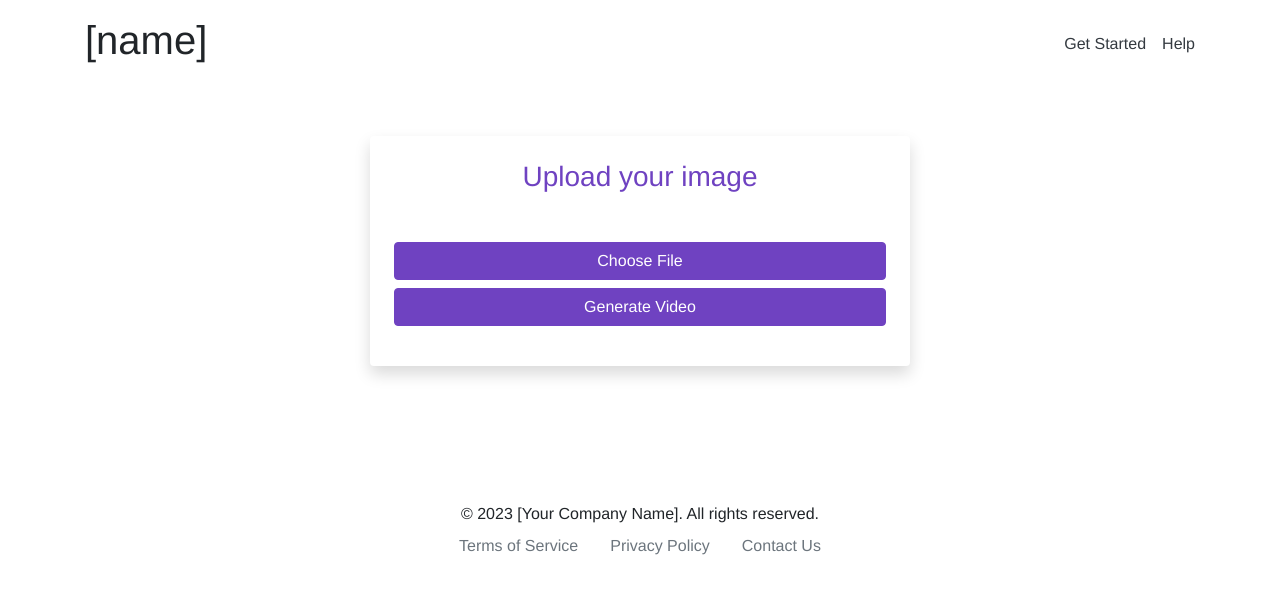
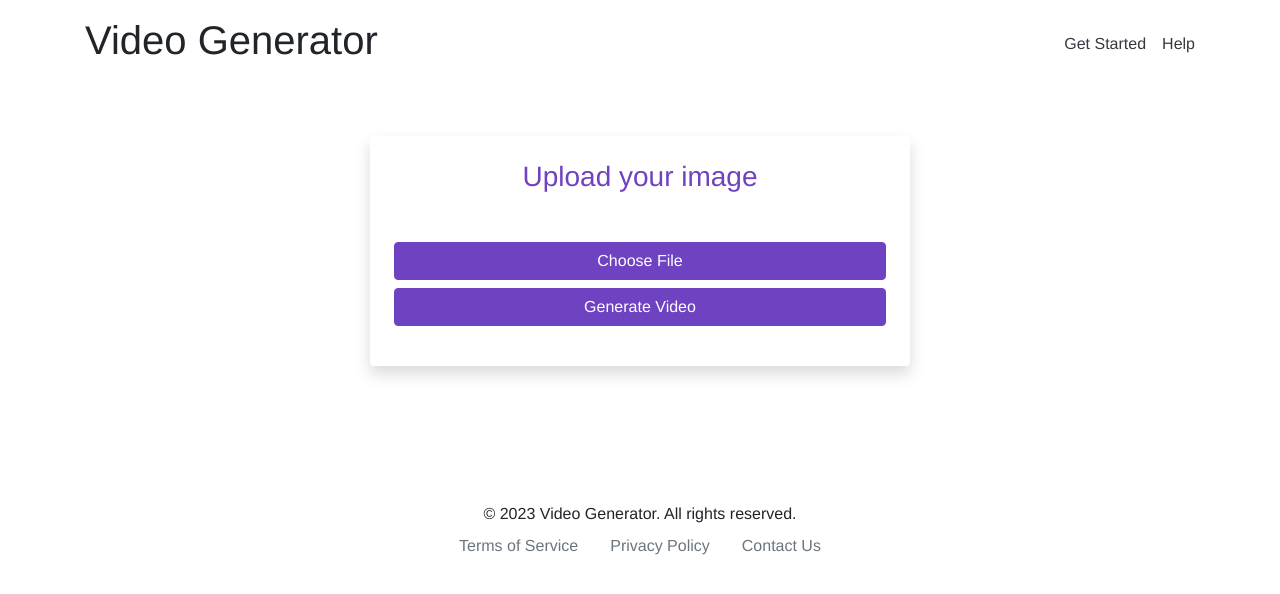
Before and after one commit to Idiotcodes/Video-Generator, a Flask app: page /image-to-video in a window 1280 px wide. Shown: the top 594 px of the page. Run offline with Flask 3, Linux system fonts and the light colour scheme; some libraries are stand-ins or nearby versions.

Commit message:
Update image-to-video.html

```diff
--- a/templates/image-to-video.html
+++ b/templates/image-to-video.html
@@ -1,14 +1,14 @@
 <!DOCTYPE html>
 <html>
 <head>
-  <title>[name]</title>
+  <title>Video Generator</title>
   <link rel="stylesheet" href="https://stackpath.bootstrapcdn.com/bootstrap/4.5.2/css/bootstrap.min.css">
   <link rel="stylesheet" href="/static/css/style.css">
 </head>
 <body>
   <header class="container-fluid bg-white py-3">
     <div class="container d-flex justify-content-between align-items-center">
-      <h1>[name]</h1>
+      <h1>Video Generator</h1>
       <nav class="d-flex">
         <a href="/" class="mr-3 text-dark">Get Started</a>
         <a href="#" class="text-dark">Help</a>
@@ -36,7 +36,7 @@
   </main>
   <footer class="container-fluid bg-white py-3 mt-5">
     <div class="container text-center">
-      <p class="mb-0">© 2023 [Your Company Name]. All rights reserved.</p>
+      <p class="mb-0">© 2023 Video Generator. All rights reserved.</p>
       <nav class="nav justify-content-center">
         <a href="#" class="nav-link text-muted">Terms of Service</a>
         <a href="#" class="nav-link text-muted">Privacy Policy</a>
```
